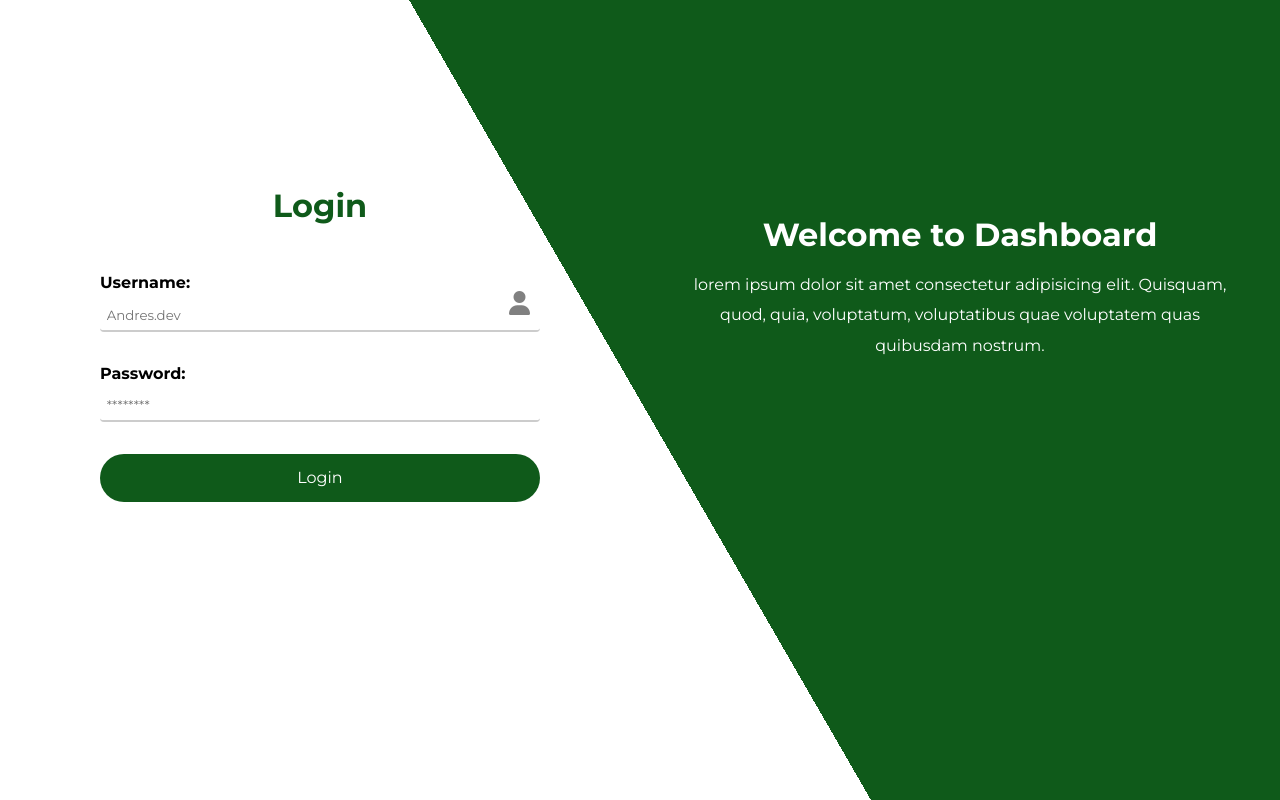
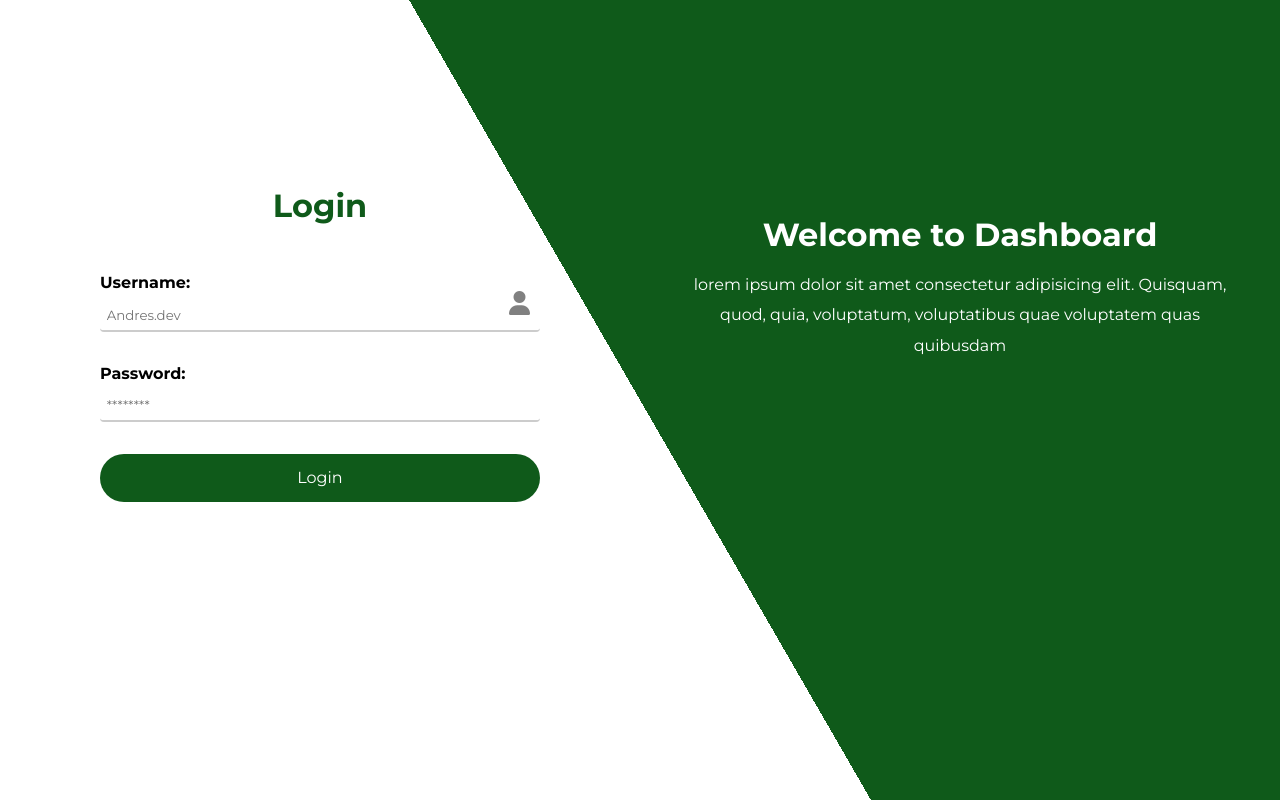
Before and after one commit to AndresDev-20/Minimarket_FullStack_Django, a Django app: page / in a window 1280 px wide. Run offline with Django 5.2, Linux system fonts and the light colour scheme.

Commit message:
First commit

```diff
--- a/apps/accounts/templates/login.html
+++ b/apps/accounts/templates/login.html
@@ -44,7 +44,7 @@
     <h1 class="login__title2">Welcome to Dashboard</h1>
     <p class="login__text">
       lorem ipsum dolor sit amet consectetur adipisicing elit. Quisquam,
-      quod, quia, voluptatum, voluptatibus quae voluptatem quas quibusdam nostrum.
+      quod, quia, voluptatum, voluptatibus quae voluptatem quas quibusdam
     </p>
   </div>
 </div>
```
